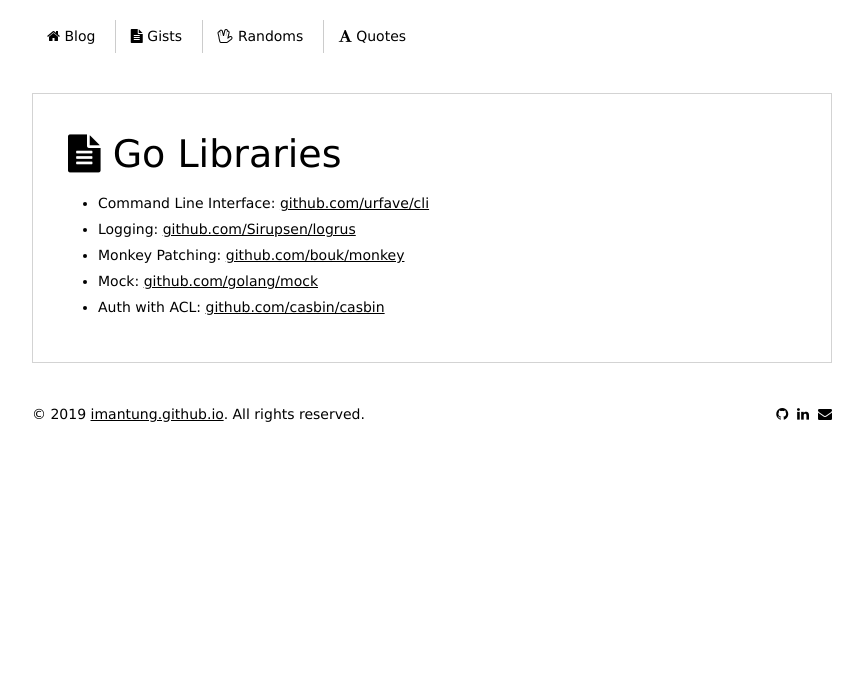
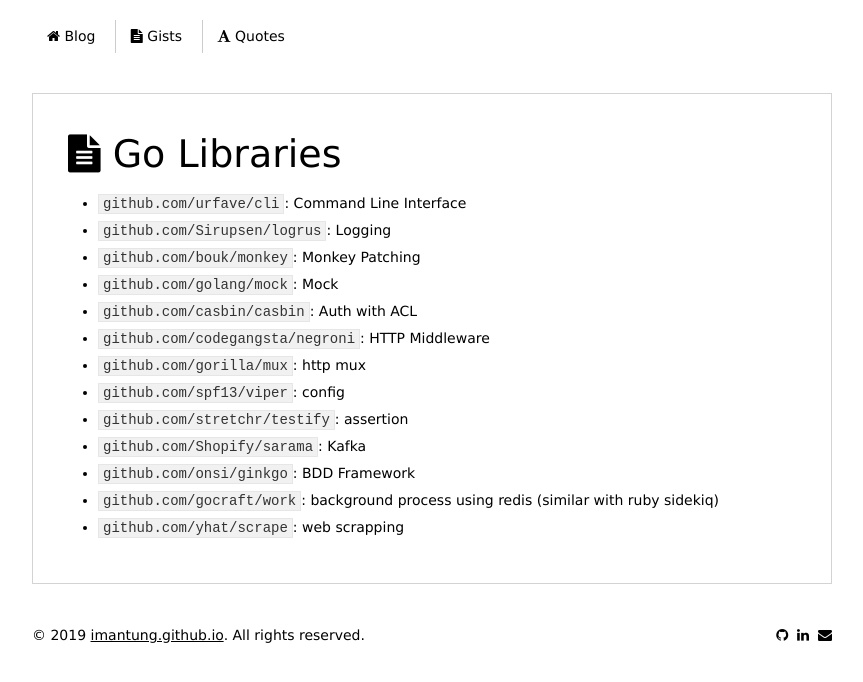
Before and after one commit to imantung/imantung.github.io, a Jekyll site: the page built from gist/go-libraries.md, in a window 1280 px wide. Shown: the top 682 px of the page, without its empty margins (208-1071 px from the left). Built offline with Jekyll 4.4.1, drawn with Linux system fonts in a browser that asks for light colours; nearby versions of some CDN libraries.

Commit message:
remove random section and update some content

```diff
--- a/_config.yml
+++ b/_config.yml
@@ -38,7 +38,6 @@
 nav_list:
   - ['Blog', '/', 'fa-home']
   - ['Gists', '/gists/', 'fa-file-text']
-  - ['Randoms', '/randoms/', 'fa-hand-spock-o']
   - ['Quotes', '/quotes/', 'fa-font']
 
 sass:
--- a/gist/go-libraries.md
+++ b/gist/go-libraries.md
@@ -3,8 +3,16 @@
 title: Go Libraries
 ---
 
-- Command Line Interface: [github.com/urfave/cli](https://github.com/urfave/cli)
-- Logging: [github.com/Sirupsen/logrus](https://github.com/urfave/cli)
-- Monkey Patching: [github.com/bouk/monkey](https://github.com/urfave/cli)
-- Mock: [github.com/golang/mock](https://github.com/urfave/cli)
-- Auth with ACL: [github.com/casbin/casbin](http://github.com/urfave/cli)
+- `github.com/urfave/cli`: Command Line Interface
+- `github.com/Sirupsen/logrus`: Logging
+- `github.com/bouk/monkey`: Monkey Patching
+- `github.com/golang/mock`: Mock
+- `github.com/casbin/casbin`: Auth with ACL
+- `github.com/codegangsta/negroni`: HTTP Middleware
+- `github.com/gorilla/mux`: http mux
+- `github.com/spf13/viper`: config
+- `github.com/stretchr/testify`: assertion
+- `github.com/Shopify/sarama`: Kafka
+- `github.com/onsi/ginkgo`: BDD Framework
+- `github.com/gocraft/work`: background process using redis (similar with ruby sidekiq)
+- `github.com/yhat/scrape`: web scrapping
```
Also changed, not shown: gist/ruby-gems.md (+1 -0 lines), gist/paradoxical-commandments.md (renamed from randoms/paradoxical-commandments.md).
